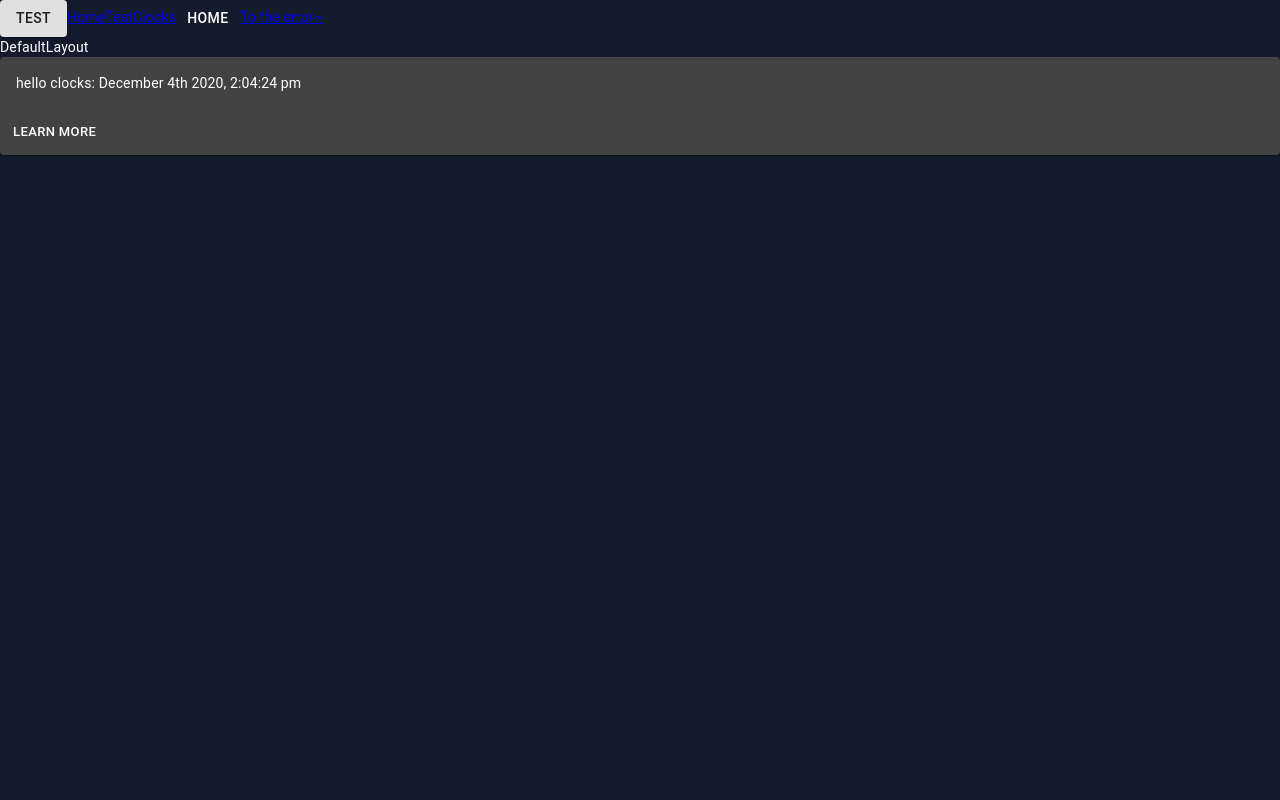
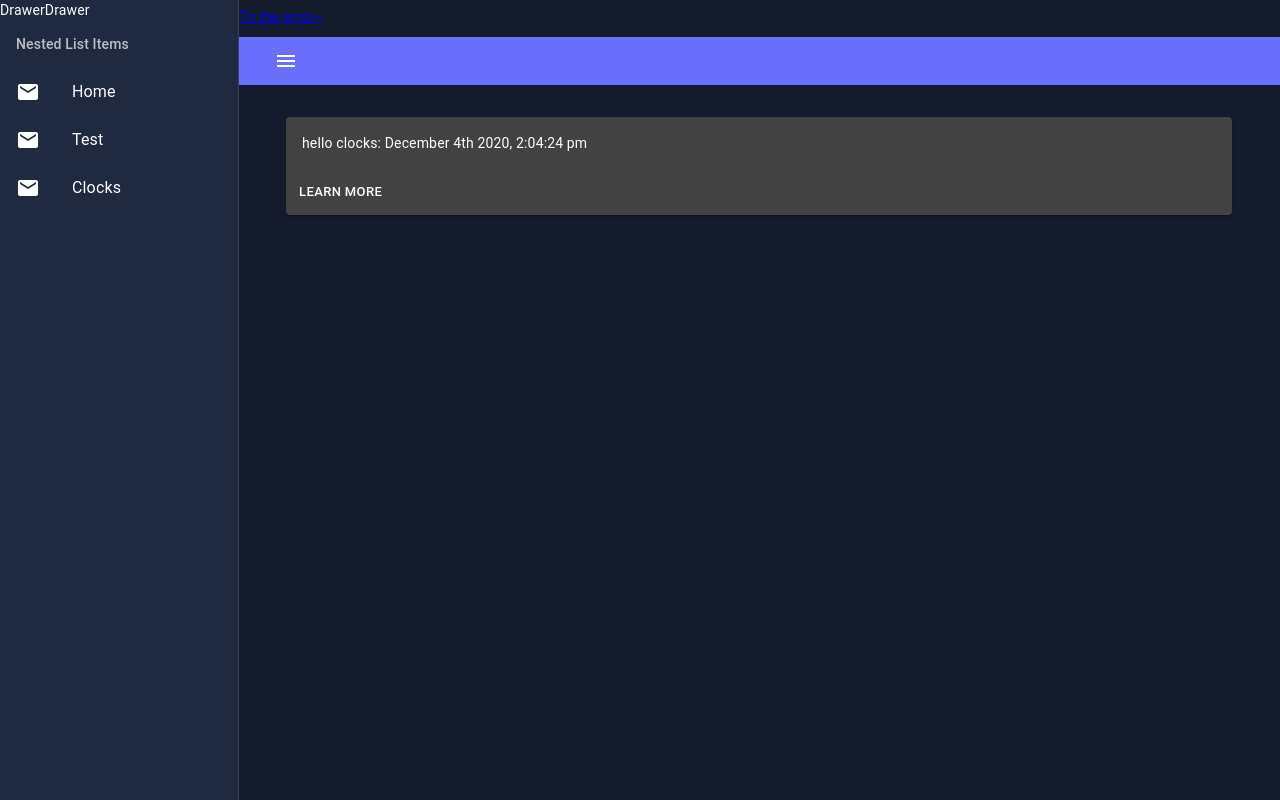
Before and after one commit to kkan0615/react_typescipt_template, a React app: page /Clocks in a window 1280 px wide. Built offline with nearby package versions, Linux system fonts and the light colour scheme; the HTML template or start-up script is replaced by a standard one.

Commit message:
:zap: Feat: update layouts

```diff
--- a/package.json
+++ b/package.json
@@ -13,6 +13,7 @@
   "license": "ISC",
   "dependencies": {
     "@material-ui/core": "^4.11.2",
+    "@material-ui/icons": "^4.11.2",
     "@types/react-router-dom": "^5.1.6",
     "css-loader": "^5.0.1",
     "eslint": "^7.14.0",
--- /dev/null
+++ b/src/layouts/Default/components/drawer.tsx
@@ -0,0 +1,91 @@
+import React from 'react'
+import {
+  Link,
+} from 'react-router-dom'
+import { makeStyles } from '@material-ui/core'
+// import RouterIndex from './router/index'
+import Drawer from '@material-ui/core/Drawer'
+import ListSubheader from '@material-ui/core/ListSubheader'
+import List from '@material-ui/core/List'
+import ListItem from '@material-ui/core/ListItem'
+import ListItemIcon from '@material-ui/core/ListItemIcon'
+import ListItemText from '@material-ui/core/ListItemText'
+import EmailIcon from '@material-ui/icons/Email'
+
+interface IProps {
+  open: boolean
+  width: string
+}
+
+const DrawerLayout: React.FC<IProps> = props => {
+  const useStyles = makeStyles(theme => ({
+    drawer: {
+      background: theme.palette.secondary.main,
+    },
+    drawerPaper: {
+      background: theme.palette.secondary.main,
+    },
+  }))
+
+  const classes = useStyles()
+  const { open, width } = props
+
+  return (
+    <Drawer
+      className={classes.drawer}
+      variant="persistent"
+      open={open}
+      classes={{
+        paper: classes.drawerPaper,
+      }}
+    >
+      <div
+        style={{ width }}
+      >
+        DrawerDrawer
+        <List
+          component="nav"
+          aria-labelledby="nested-list-subheader"
+          subheader={(
+            <ListSubheader component="div" id="nested-list-subheader">
+              Nested List Items
+            </ListSubheader>
+          )}
+        >
+          <ListItem
+            button
+            component={Link}
+            to="/"
+          >
+            <ListItemIcon>
+              <EmailIcon />
+            </ListItemIcon>
+            <ListItemText primary="Home" />
+          </ListItem>
+          <ListItem
+            button
+            component={Link}
+            to="/Test"
+          >
+            <ListItemIcon>
+              <EmailIcon />
+            </ListItemIcon>
+            <ListItemText primary="Test" />
+          </ListItem>
+          <ListItem
+            button
+            component={Link}
+            to="/Clocks"
+          >
+            <ListItemIcon>
+              <EmailIcon />
+            </ListItemIcon>
+            <ListItemText primary="Clocks" />
+          </ListItem>
+        </List>
+      </div>
+    </Drawer>
+  )
+}
+
+export default DrawerLayout
--- /dev/null
+++ b/src/layouts/Default/index.tsx
@@ -0,0 +1,85 @@
+import React from 'react'
+import { makeStyles } from '@material-ui/core/styles'
+import AppBar from '@material-ui/core/AppBar'
+import Toolbar from '@material-ui/core/Toolbar'
+import IconButton from '@material-ui/core/IconButton'
+import MenuIcon from '@material-ui/icons/Menu'
+
+import DrawerLayout from './components/drawer'
+
+const drawerWidth = '17em'
+
+const DefaultLayout: React.FC = props => {
+  const { children } = props
+
+  const useStyles = makeStyles(theme => ({
+    appBar: {
+      background: theme.palette.background.default,
+      transition: theme.transitions.create(['margin', 'width'], {
+        easing: theme.transitions.easing.sharp,
+        duration: theme.transitions.duration.leavingScreen,
+      }),
+    },
+    appBarShift: {
+      // background: theme.palette.background.default,
+      width: `calc(100% - ${drawerWidth})`,
+      marginLeft: drawerWidth,
+      transition: theme.transitions.create(['margin', 'width'], {
+        easing: theme.transitions.easing.easeOut,
+        duration: theme.transitions.duration.enteringScreen,
+      }),
+    },
+    content: {
+      padding: theme.spacing(4, 6, 0),
+      transition: theme.transitions.create(['margin', 'width'], {
+        easing: theme.transitions.easing.sharp,
+        duration: theme.transitions.duration.leavingScreen,
+      }),
+    },
+    contentShift: {
+      padding: theme.spacing(4, 6, 0),
+      marginLeft: drawerWidth,
+      transition: theme.transitions.create(['margin', 'width'], {
+        easing: theme.transitions.easing.easeOut,
+        duration: theme.transitions.duration.enteringScreen,
+      }),
+    },
+  }))
+  const classes = useStyles()
+
+  const [drawerOpen, setDrawerOpen] = React.useState(true)
+
+  const handleDrawerState = () => {
+    setDrawerOpen(!drawerOpen)
+  }
+
+  return (
+    <div>
+      <AppBar
+        className={drawerOpen ? classes.appBarShift : classes.appBar}
+        elevation={0}
+        position="relative"
+        variant="elevation"
+      >
+        <Toolbar
+          variant="dense"
+        >
+          <IconButton
+            onClick={handleDrawerState}
+          >
+            <MenuIcon />
+          </IconButton>
+        </Toolbar>
+      </AppBar>
+      <DrawerLayout
+        open={drawerOpen}
+        width={drawerWidth}
+      />
+      <main className={drawerOpen ? classes.contentShift : classes.content}>
+        {children}
+      </main>
+    </div>
+  )
+}
+
+export default DefaultLayout
--- a/src/layouts/default.tsx
+++ /dev/null
@@ -1,13 +0,0 @@
-import React from 'react'
-
-const DefaultLayout: React.FC = props => {
-  const { children } = props
-  return (
-    <div>
-      DefaultLayout
-      {children}
-    </div>
-  )
-}
-
-export default DefaultLayout
--- a/src/router/index.tsx
+++ b/src/router/index.tsx
@@ -3,7 +3,7 @@ import {
   Route, Link, Switch,
 } from 'react-router-dom'
 import { Button, makeStyles } from '@material-ui/core'
-import DefaultLayout from '../layouts/default'
+import DefaultLayout from '../layouts/Default/index'
 import Test from '../pages/Test/index'
 import Clocks from '../pages/Clocks/index'
 import Home from '../pages/Home'
```
Also changed, not shown: 2 other files (tests, documents, lock files or other folders).
